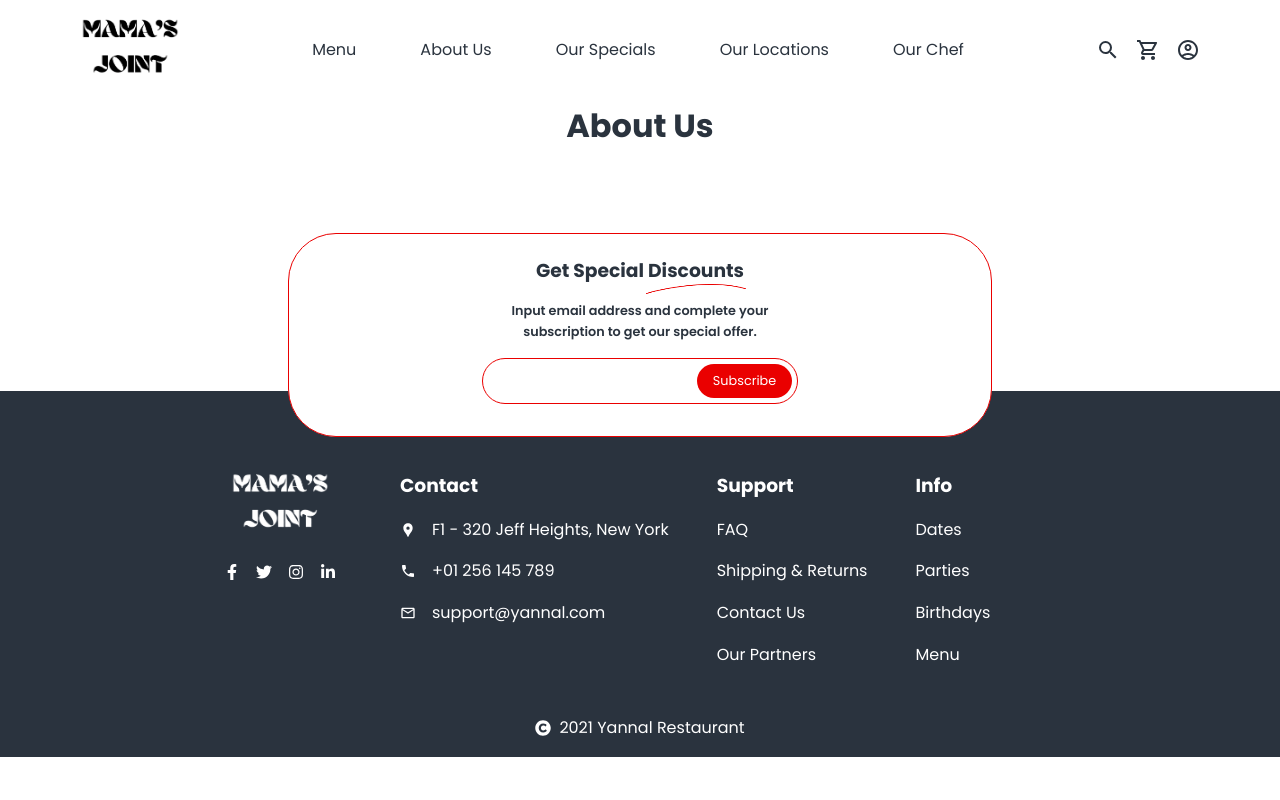
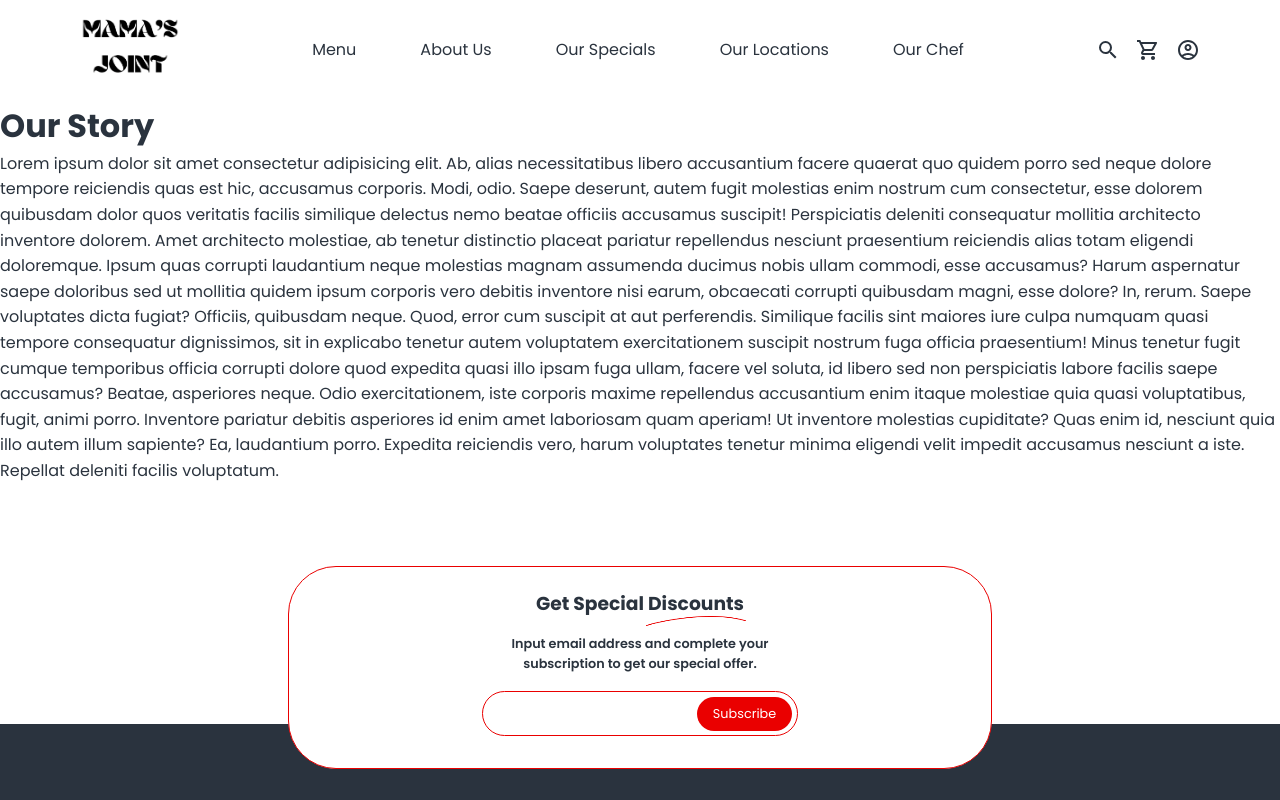
Before and after one commit to zeetaen1989/mama-joint, a Next.js app: page /aboutus in a window 1280 px wide. Shown: the top 800 px of the page. Built offline with nearby package versions, Linux system fonts and the light colour scheme; a web font is replaced by a local one.

Commit message:
feat(about page): markups for about us page added

```diff
--- a/components/layouts/About/About.jsx
+++ b/components/layouts/About/About.jsx
@@ -3,9 +3,38 @@ import styles from "./About.module.scss";
 const About = () => {
   return (
     <div className={styles.container}>
-      <h1>About Us</h1>
+      <h1>Our Story</h1>
+      <p>
+        Lorem ipsum dolor sit amet consectetur adipisicing elit. Ab, alias
+        necessitatibus libero accusantium facere quaerat quo quidem porro sed
+        neque dolore tempore reiciendis quas est hic, accusamus corporis. Modi,
+        odio. Saepe deserunt, autem fugit molestias enim nostrum cum
+        consectetur, esse dolorem quibusdam dolor quos veritatis facilis
+        similique delectus nemo beatae officiis accusamus suscipit! Perspiciatis
+        deleniti consequatur mollitia architecto inventore dolorem. Amet
+        architecto molestiae, ab tenetur distinctio placeat pariatur repellendus
+        nesciunt praesentium reiciendis alias totam eligendi doloremque. Ipsum
+        quas corrupti laudantium neque molestias magnam assumenda ducimus nobis
+        ullam commodi, esse accusamus? Harum aspernatur saepe doloribus sed ut
+        mollitia quidem ipsum corporis vero debitis inventore nisi earum,
+        obcaecati corrupti quibusdam magni, esse dolore? In, rerum. Saepe
+        voluptates dicta fugiat? Officiis, quibusdam neque. Quod, error cum
+        suscipit at aut perferendis. Similique facilis sint maiores iure culpa
+        numquam quasi tempore consequatur dignissimos, sit in explicabo tenetur
+        autem voluptatem exercitationem suscipit nostrum fuga officia
+        praesentium! Minus tenetur fugit cumque temporibus officia corrupti
+        dolore quod expedita quasi illo ipsam fuga ullam, facere vel soluta, id
+        libero sed non perspiciatis labore facilis saepe accusamus? Beatae,
+        asperiores neque. Odio exercitationem, iste corporis maxime repellendus
+        accusantium enim itaque molestiae quia quasi voluptatibus, fugit, animi
+        porro. Inventore pariatur debitis asperiores id enim amet laboriosam
+        quam aperiam! Ut inventore molestias cupiditate? Quas enim id, nesciunt
+        quia illo autem illum sapiente? Ea, laudantium porro. Expedita
+        reiciendis vero, harum voluptates tenetur minima eligendi velit impedit
+        accusamus nesciunt a iste. Repellat deleniti facilis voluptatum.
+      </p>
     </div>
-  )
-}
+  );
+};
 
 export default About;
```
